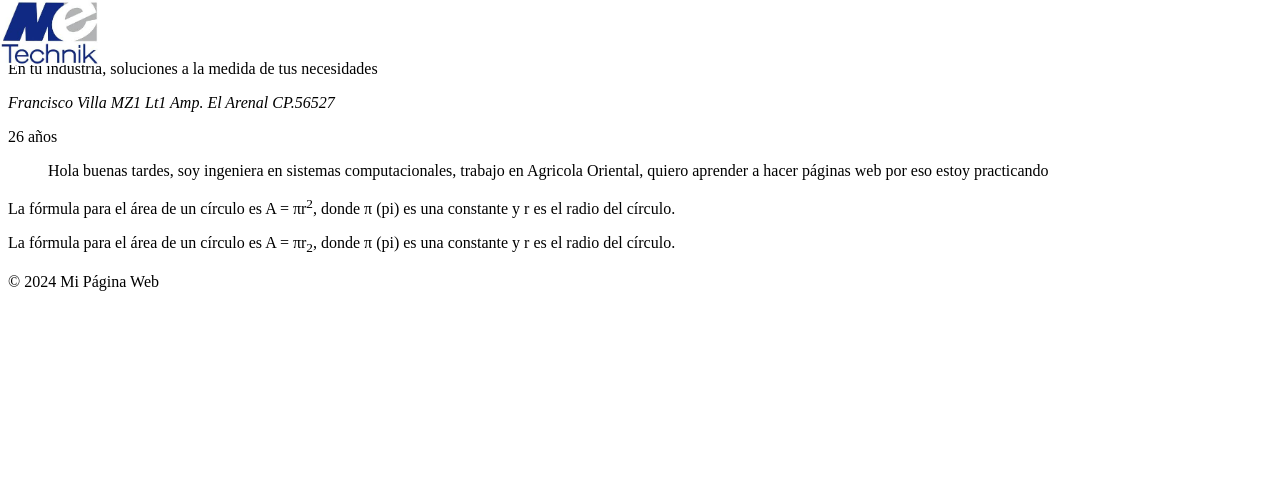
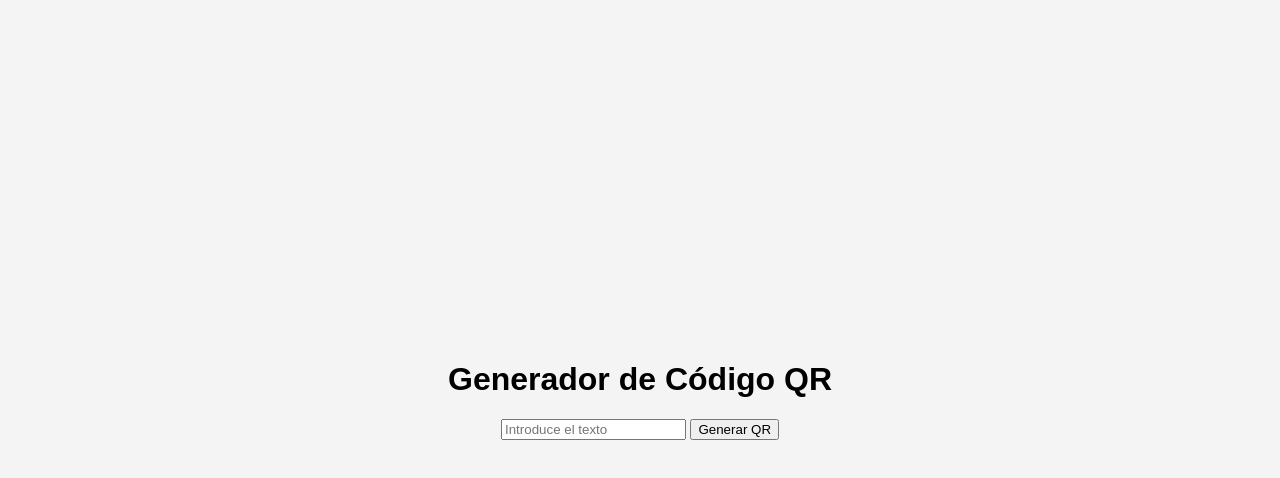
Before and after one commit to MariadeJesus-prog/paginaprueba, a plain HTML site: page index.html in a window 1280 px wide. Drawn offline with nearby package versions, Linux system fonts and the light colour scheme.

Commit message:
Update index.html

```diff
--- a/index.html
+++ b/index.html
@@ -3,32 +3,44 @@
 <head>
     <meta charset="UTF-8">
     <meta name="viewport" content="width=device-width, initial-scale=1.0">
-    <meta name="description" content="Descripción de tu página web.">
-    <title>Página Personal</title>
-    <link rel="stylesheet" href="styles.css">
+    <meta name="description" content="Generador de código QR">
+    <title>Generador de Código QR</title>
+    <style>
+        body {
+            font-family: Arial, sans-serif;
+            display: flex;
+            justify-content: center;
+            align-items: center;
+            height: 100vh;
+            margin: 0;
+            background-color: #f4f4f4;
+        }
+        .container {
+            text-align: center;
+        }
+        #qrcode {
+            margin-top: 20px;
+        }
+    </style>
 </head>
 <body>
-
-    <img src="imagen.jpg" alt="Descripción de la imagen" class="imagen-superior-izquierda">
-    <div class="contenido">
-        <p class="titulo">En tu industria, soluciones a la medida de tus necesidades</p>
-        <p><i>Francisco Villa MZ1 Lt1 Amp. El Arenal CP.56527</i></p>
-        <p class="edad">26 años</p>
-
-        <blockquote>
-            <p>Hola buenas tardes, soy ingeniera en sistemas computacionales, trabajo en Agricola Oriental, quiero aprender a hacer páginas web por eso estoy practicando</p>
-        </blockquote>
-
-        <p>La fórmula para el área de un círculo es A = πr<sup>2</sup>, donde π (pi) es una constante y r es el radio del círculo.</p>
-        <p>La fórmula para el área de un círculo es A = πr<sub>2</sub>, donde π (pi) es una constante y r es el radio del círculo.</p>
+    <div class="container">
+        <h1>Generador de Código QR</h1>
+        <input type="text" id="text-input" placeholder="Introduce el texto" />
+        <button onclick="generateQRCode()">Generar QR</button>
+        <div id="qrcode"></div>
     </div>
 
-    <footer>
-        <!-- Inserción del sello D-U-N-S -->
-        <div id="duns-sello">
-            <script type="text/javascript" src="https://dunsregistered.dnb.com/sello.js"></script>
-        </div>
-        <p>&copy; 2024 Mi Página Web</p>
-    </footer>
+    <script src="https://cdnjs.cloudflare.com/ajax/libs/jquery/3.6.0/jquery.min.js"></script>
+    <script src="https://cdnjs.cloudflare.com/ajax/libs/jquery.qrcode/1.0/jquery.qrcode.min.js"></script>
+    <script>
+        function generateQRCode() {
+            var text = document.getElementById('text-input').value;
+            $('#qrcode').empty(); // Limpiar el QR existente
+            if (text) {
+                $('#qrcode').qrcode({ text: text });
+            }
+        }
+    </script>
 </body>
 </html>
```
